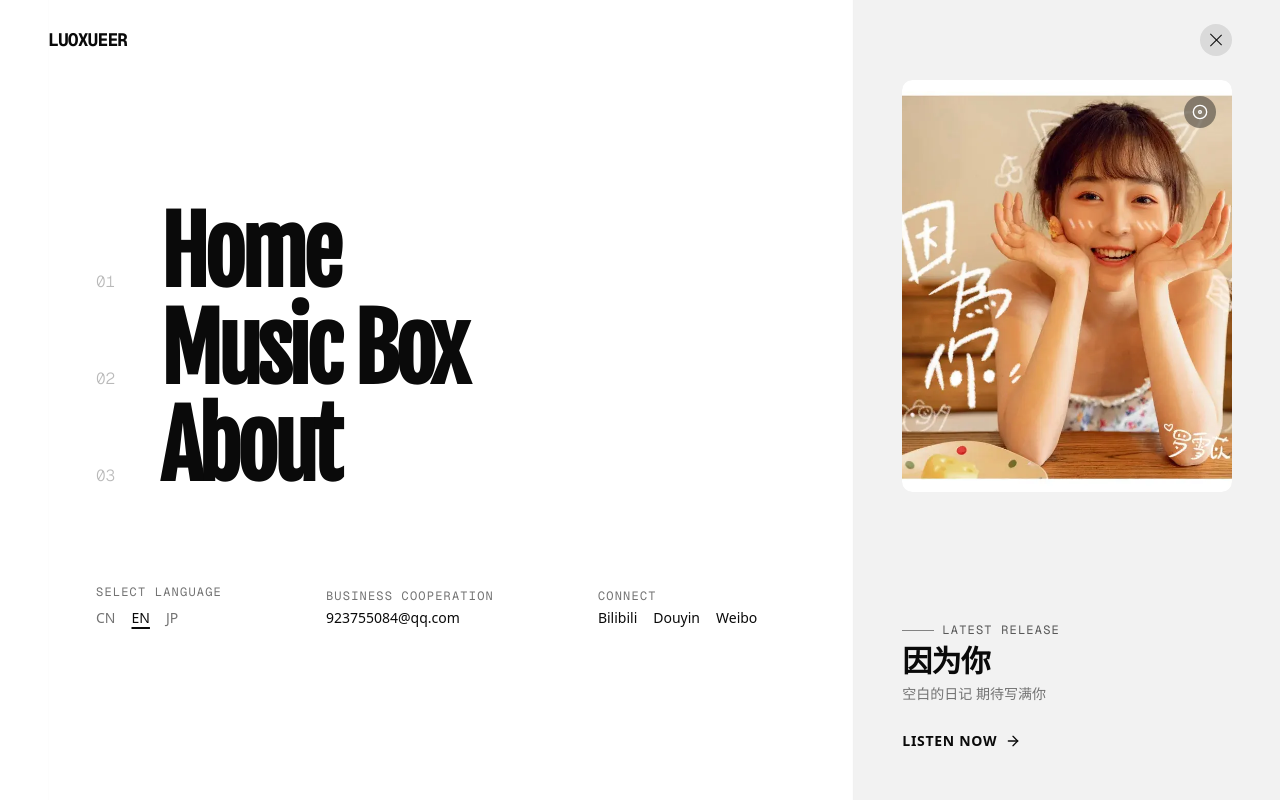
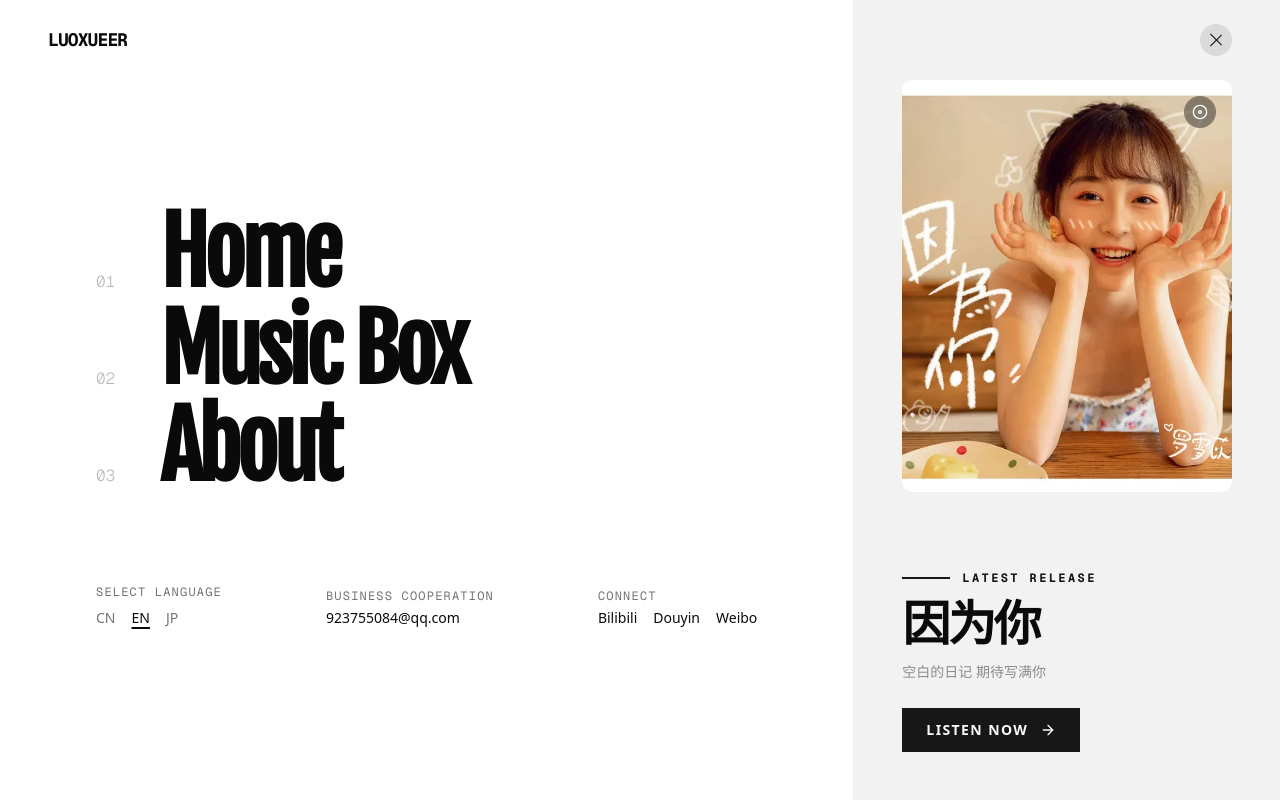
Before and after one commit to minaseyukinosss/luoxueer, a Next.js app: page / in a window 1280 px wide. Both pictures are taken after a click on the button "Menu". Shown: the top 800 px of the page. Built offline with nearby package versions, Linux system fonts and the light colour scheme.

Commit message:
style(navbar): 优化导航栏样式和代码格式
- 优化导航栏最新发布区域的视觉样式
- 改进标题字体大小和字重
- 增强按钮的视觉反馈效果
- 调整代码格式，提高可读性

```diff
--- a/src/components/Navbar.tsx
+++ b/src/components/Navbar.tsx
@@ -152,8 +152,7 @@ export default function Navbar({
     <>
       {/* Header / Navbar */}
       <header
-        className={`fixed top-0 left-0 right-0 z-50 px-6 md:px-12 h-16 md:h-20 flex items-center justify-between transition-all duration-300 ${
-          isScrolled && !isMenuOpen
+        className={`fixed top-0 left-0 right-0 z-50 px-6 md:px-12 h-16 md:h-20 flex items-center justify-between transition-all duration-300 ${isScrolled && !isMenuOpen
             ? "bg-background/80 backdrop-blur-md border-b border-border/5"
             : "bg-transparent"
           }`}
@@ -161,8 +160,7 @@ export default function Navbar({
         {/* Logo */}
         <Link
           href="/"
-          className={`relative z-50 font-mono text-lg tracking-tighter font-bold transition-colors duration-300 ${
-            isMenuOpen
+          className={`relative z-50 font-mono text-lg tracking-tighter font-bold transition-colors duration-300 ${isMenuOpen
               ? "text-foreground"
               : isHome && !isScrolled
                 ? "text-white"
@@ -198,8 +196,7 @@ export default function Navbar({
               <button
                 key={lang.code}
                 onClick={() => setLocale(lang.code)}
-                className={`text-xs font-medium uppercase tracking-wider transition-colors ${
-                  locale === lang.code
+                className={`text-xs font-medium uppercase tracking-wider transition-colors ${locale === lang.code
                     ? isHome && !isScrolled
                       ? "text-white"
                       : "text-foreground"
@@ -221,8 +218,7 @@ export default function Navbar({
             aria-label={isMenuOpen ? "Close" : "Menu"}
           >
             <div
-              className={`relative w-8 h-8 rounded-full flex items-center justify-center transition-colors duration-300 ${
-                isMenuOpen
+              className={`relative w-8 h-8 rounded-full flex items-center justify-center transition-colors duration-300 ${isMenuOpen
                   ? "bg-foreground/10"
                   : isHome && !isScrolled
                     ? "bg-white/20"
@@ -231,8 +227,7 @@ export default function Navbar({
             >
               <div className="w-4 h-3 relative flex flex-col justify-between">
                 <span
-                  className={`w-full h-px transition-all duration-300 ${
-                    isMenuOpen
+                  className={`w-full h-px transition-all duration-300 ${isMenuOpen
                       ? "bg-foreground rotate-45 translate-y-[5px]"
                       : isHome && !isScrolled
                         ? "bg-white"
@@ -240,8 +235,7 @@ export default function Navbar({
                     }`}
                 />
                 <span
-                  className={`w-full h-px transition-all duration-300 ${
-                    isMenuOpen
+                  className={`w-full h-px transition-all duration-300 ${isMenuOpen
                       ? "opacity-0"
                       : isHome && !isScrolled
                         ? "bg-white"
@@ -249,8 +243,7 @@ export default function Navbar({
                     }`}
                 />
                 <span
-                  className={`w-full h-px transition-all duration-300 ${
-                    isMenuOpen
+                  className={`w-full h-px transition-all duration-300 ${isMenuOpen
                       ? "bg-foreground -rotate-45 -translate-y-[5px]"
                       : isHome && !isScrolled
                         ? "bg-white"
@@ -312,8 +305,7 @@ export default function Navbar({
                   <button
                     key={lang.code}
                     onClick={() => setLocale(lang.code)}
-                    className={`text-sm font-medium transition-colors ${
-                      locale === lang.code
+                    className={`text-sm font-medium transition-colors ${locale === lang.code
                         ? "text-foreground underline decoration-2 underline-offset-4"
                         : "text-muted-foreground hover:text-foreground"
                       }`}
@@ -395,25 +387,28 @@ export default function Navbar({
                 </div>
               </div>
 
-              <div className="space-y-6 z-10">
-                <div className="space-y-2">
-                  <div className="flex items-center gap-2 mb-2">
-                    <span className="w-8 h-[1px] bg-primary/50"></span>
-                    <span className="text-xs font-mono uppercase tracking-widest text-primary/70">
+              <div className="space-y-6 z-10 relative">
+                <div className="space-y-4">
+                  <div className="flex items-center gap-3 mb-4">
+                    <span className="w-12 h-[2px] bg-primary"></span>
+                    <span className="text-xs font-mono uppercase tracking-[0.2em] text-primary font-bold">
                       {translations.latestRelease || "Latest Release"}
                     </span>
                   </div>
-                  <h4 className="text-3xl font-bold tracking-tight leading-none">
+                  <h4
+                    className="text-5xl font-bold tracking-tighter leading-[0.9] font-fjalla uppercase"
+                    style={{ fontFamily: "var(--font-fjalla-one), sans-serif" }}
+                  >
                     {featuredAlbum.name}
                   </h4>
-                  <p className="text-sm text-muted-foreground line-clamp-2 max-w-[90%]">
+                  <p className="text-sm text-muted-foreground/80 line-clamp-2 max-w-[90%] font-light leading-relaxed">
                     {featuredAlbum.desc}
                   </p>
                 </div>
                 <Link
                   href="/musicbox"
                   onClick={() => setIsMenuOpen(false)}
-                  className="inline-flex items-center gap-2 text-sm font-bold uppercase tracking-wider hover:text-primary transition-colors group"
+                  className="inline-flex items-center gap-3 text-sm font-bold uppercase tracking-widest bg-primary text-primary-foreground px-6 py-3 hover:bg-primary/90 transition-all duration-300 group"
                 >
                   {translations.listenNow || "Listen Now"}
                   <ArrowRight className="w-4 h-4 transition-transform duration-300 group-hover:translate-x-1" />
```
Lines whose indentation alone changed are shown as unchanged.
